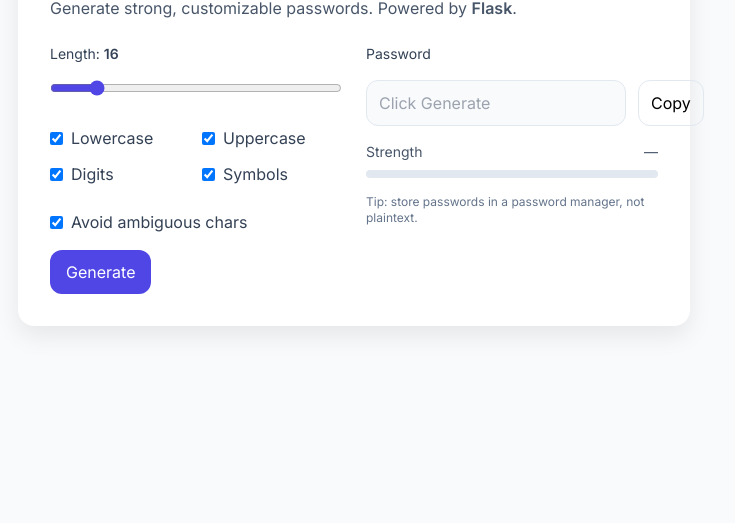
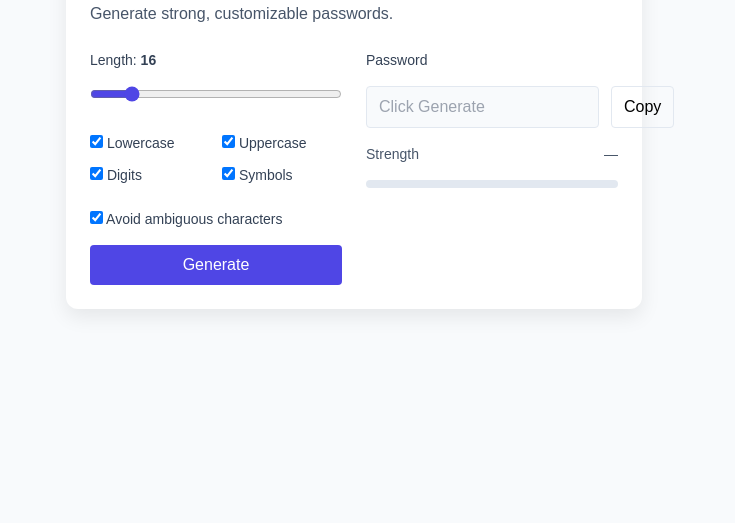
Before and after one commit to KPN-code/Password-generator, a plain HTML site: page index.html in a window 1280 px wide. Shown: the part 277-800 px from the top of the page, without its empty margins (286-1021 px from the left). Drawn offline with nearby package versions, Linux system fonts and the light colour scheme.

Commit message:
Update index.html

```diff
--- a/index.html
+++ b/index.html
@@ -1,90 +1,66 @@
-<!DOCTYPE html> <!-- Määrittää dokumentin tyypiksi HTML5 -->
-<html lang="en"> <!-- Asettaa kielen englanniksi -->
+<!DOCTYPE html> <!-- Tyyppi -->
+<html lang="en"> <!-- Kieli -->
 <head>
-  <meta charset="utf-8" /> <!-- Määrittää merkistökoodauksen UTF-8 -->
-  <meta name="viewport" content="width=device-width, initial-scale=1" /> <!-- Responsiivisuus mobiilissa -->
-  <title>Password Generator</title> <!-- Sivun otsikko -->
-
-  <!-- Fontin esilataus ja Google Fonts Inter-tyyli -->
-  <link rel="preconnect" href="https://fonts.googleapis.com" />
-  <link rel="preconnect" href="https://fonts.gstatic.com" crossorigin />
-  <link href="https://fonts.googleapis.com/css2?family=Inter:wght@400;600&display=swap" rel="stylesheet" />
-
-  <!-- Tailwind CSS käyttöön -->
-  <script src="https://cdn.tailwindcss.com"></script>
-
-  <!-- Omat tyylit -->
+  <meta charset="utf-8" /> <!-- Merkkikoodaus -->
+  <meta name="viewport" content="width=device-width, initial-scale=1" /> <!-- Skaalaus -->
+  <title>Password Generator</title> <!-- Otsikko -->
+  <script src="https://cdn.tailwindcss.com"></script> <!-- Tyylit -->
   <style>
-    body { font-family: Inter, system-ui, -apple-system, Segoe UI, Roboto, Arial, sans-serif; } /* Fonttiperhe */
-    .card { box-shadow: 0 10px 25px rgba(0,0,0,.08); } /* Kortin varjostus */
-    .range { accent-color: #4f46e5; } /* Sliderin väri */
+    body { font-family: sans-serif; } /* Fontti */
+    .card { box-shadow: 0 8px 20px rgba(0,0,0,0.08); } /* Varjo */
+    .range { accent-color: #4f46e5; } /* Liukusäädin */
   </style>
 </head>
+<body class="bg-slate-50 min-h-screen flex items-center justify-center p-6"> <!-- Tausta -->
 
-<body class="bg-slate-50 min-h-screen flex items-center justify-center p-6"> <!-- Tausta ja keskitys -->
+  <main class="w-full max-w-xl"> <!-- Sisältö -->
+    <div class="card bg-white rounded-xl p-6"> <!-- Kortti -->
+      <h1 class="text-2xl font-semibold mb-2">Password Generator</h1> <!-- Otsikko -->
+      <p class="text-slate-600 mb-6">Generate strong, customizable passwords.</p> <!-- Kuvaus -->
 
-  <main class="w-full max-w-2xl">
-    <div class="card bg-white rounded-2xl p-6 md:p-8"> <!-- Pääkortti valkoisella taustalla -->
-      <h1 class="text-2xl md:text-3xl font-semibold tracking-tight mb-2">Password Generator</h1> <!-- Otsikko -->
-      <p class="text-slate-600 mb-6">Generate strong, customizable passwords. Powered by <span class="font-semibold">Flask</span>.</p> <!-- Kuvausteksti -->
+      <div class="grid md:grid-cols-2 gap-6"> <!-- Rivit -->
 
-      <div class="grid md:grid-cols-2 gap-6"> <!-- Kahden sarakkeen layout -->
+        <div class="space-y-4"> <!-- Asetukset -->
+          <label class="block text-sm text-slate-700">
+            Length: <span id="lenLabel" class="font-semibold">16</span> <!-- Pituus -->
+          </label>
+          <input id="length" class="w-full range" type="range" min="8" max="64" value="16" /> <!-- Liukusäädin -->
 
-        <!-- Vasemman puolen asetukset -->
-        <div class="space-y-4">
-          <!-- Salasanan pituus -->
-          <label class="block text-sm font-medium text-slate-700">
-            Length: <span id="lenLabel" class="font-semibold">16</span> <!-- Näyttää valitun pituuden -->
-          </label>
-          <input id="length" class="w-full range" type="range" min="8" max="64" value="16" /> <!-- Slider pituudelle -->
-
-          <!-- Valinnat mitä merkkejä salasanaan sisällytetään -->
-          <div class="grid grid-cols-2 gap-3 pt-2">
-            <label class="flex items-center gap-2 text-slate-700"><input id="lower" type="checkbox" checked> Lowercase</label> <!-- pienet kirjaimet -->
-            <label class="flex items-center gap-2 text-slate-700"><input id="upper" type="checkbox" checked> Uppercase</label> <!-- isot kirjaimet -->
-            <label class="flex items-center gap-2 text-slate-700"><input id="digits" type="checkbox" checked> Digits</label> <!-- numerot -->
-            <label class="flex items-center gap-2 text-slate-700"><input id="symbols" type="checkbox" checked> Symbols</label> <!-- symbolit -->
+          <div class="grid grid-cols-2 gap-3 pt-2 text-slate-700 text-sm"> <!-- Valinnat -->
+            <label><input id="lower" type="checkbox" checked> Lowercase</label> <!-- pienet -->
+            <label><input id="upper" type="checkbox" checked> Uppercase</label> <!-- isot -->
+            <label><input id="digits" type="checkbox" checked> Digits</label> <!-- numerot -->
+            <label><input id="symbols" type="checkbox" checked> Symbols</label> <!-- symbolit -->
           </div>
 
-          <!-- Vältetään vaikeasti erotettavia merkkejä (esim. O ja 0) -->
-          <label class="flex items-center gap-2 text-slate-700 pt-2">
-            <input id="avoid" type="checkbox" checked> Avoid ambiguous chars
+          <label class="text-slate-700 text-sm pt-2 block">
+            <input id="avoid" type="checkbox" checked> Avoid ambiguous characters <!-- epäselvät -->
           </label>
 
-          <!-- Luo salasana -nappi -->
-          <button id="generate" class="mt-4 w-full md:w-auto inline-flex items-center justify-center rounded-xl px-4 py-2.5 bg-indigo-600 text-white font-medium hover:bg-indigo-700 active:scale-[.99] transition">Generate</button>
+          <button id="generate" class="w-full mt-4 bg-indigo-600 hover:bg-indigo-700 text-white rounded px-4 py-2">Generate</button> <!-- Generointi -->
         </div>
 
-        <!-- Oikean puolen tulostus -->
-        <div class="space-y-4">
-          <label class="block text-sm font-medium text-slate-700">Password</label> <!-- Kentän otsikko -->
-
-          <!-- Salasana ja kopiointinappi -->
-          <div class="flex items-center gap-3">
-            <input id="password" type="text" readonly class="flex-1 rounded-xl border border-slate-200 px-3 py-2.5 bg-slate-50 focus:outline-none focus:ring-2 focus:ring-indigo-500" placeholder="Click Generate" />
-            <button id="copy" class="rounded-xl px-3 py-2.5 border border-slate-200 hover:bg-slate-100">Copy</button>
+        <div class="space-y-4"> <!-- Tuloste -->
+          <label class="block text-sm text-slate-700">Password</label> <!-- Kenttä -->
+          <div class="flex gap-3">
+            <input id="password" type="text" readonly class="flex-1 border border-slate-200 px-3 py-2 bg-slate-50 rounded" placeholder="Click Generate" /> <!-- Salasana -->
+            <button id="copy" class="border border-slate-200 px-3 py-2 rounded">Copy</button> <!-- Kopiointi -->
           </div>
 
-          <!-- Salasanan vahvuuden arviointi -->
-          <div>
-            <div class="flex items-center justify-between text-sm text-slate-600">
-              <span>Strength</span><span id="strengthLabel" class="font-medium">—</span> <!-- Vahvuuslabel -->
-            </div>
-            <div class="w-full h-2 bg-slate-200 rounded-full overflow-hidden mt-2"> <!-- Taustapalkki -->
-              <div id="bar" class="h-full bg-indigo-600" style="width:0%;"></div> <!-- Täyttöpalkki -->
-            </div>
+          <div class="text-sm text-slate-600 flex justify-between"> <!-- Vahvuus -->
+            <span>Strength</span><span id="strengthLabel">—</span> <!-- Vahvuusteksti -->
           </div>
+          <div class="w-full h-2 bg-slate-200 rounded"> <!-- Vahvuuspalkki -->
+            <div id="bar" class="h-full bg-indigo-600" style="width:0%"></div> <!-- Palkin täyttö -->
+          </div>
+        </div>
 
-          <!-- Vinkki käyttäjälle -->
-          <p class="text-xs text-slate-500">Tip: store passwords in a password manager, not plaintext.</p>
-        </div>
       </div>
     </div>
   </main>
 
-  <!-- JavaScript toiminnot -->
   <script>
-    // Haetaan kaikki elementit muuttujiin
+    // Elementit
     const els = {
       length: document.getElementById('length'),
       lenLabel: document.getElementById('lenLabel'),
@@ -100,31 +76,29 @@
       strengthLabel: document.getElementById('strengthLabel'),
     };
 
-    // Päivitetään pituuden numeroarvo labeliin
-    els.lenLabel.textContent = els.length.value;
-    els.length.addEventListener('input', () => (els.lenLabel.textContent = els.length.value));
+    els.length.addEventListener('input', () => {
+      els.lenLabel.textContent = els.length.value; // Päivitys
+    });
 
-    // Yksinkertainen salasanan vahvuuden arviointi
+    // Vahvuus
     function zxcvbnLite(pwd) {
       let score = 0;
       if (!pwd) return 0;
-      const sets = [/[a-z]/, /[A-Z]/, /[0-9]/, /[!@#$%^&*\-_=+?]/]; // tarkistettavat merkkityypit
-      score += Math.min(4, sets.reduce((acc, re) => acc + (re.test(pwd) ? 1 : 0), 0)); // lisätään pisteitä jos useita tyyppejä
-      score += Math.min(4, Math.floor(pwd.length / 4)); // lisätään pisteitä pituuden mukaan
-      const repeats = /(.)\1{2,}/.test(pwd) ? 1 : 0; // rangaistus toistuvista merkeistä
-      score -= repeats;
-      return Math.max(0, Math.min(8, score)); // palautetaan 0–8 pistettä
+      const sets = [/[a-z]/, /[A-Z]/, /[0-9]/, /[!@#$%^&*\-_=+?]/];
+      score += Math.min(4, sets.reduce((acc, re) => acc + (re.test(pwd) ? 1 : 0), 0));
+      score += Math.min(4, Math.floor(pwd.length / 4));
+      if (/(.)\1{2,}/.test(pwd)) score -= 1;
+      return Math.max(0, Math.min(8, score));
     }
 
-    // Näytetään visuaalisesti salasanan vahvuus
+    // Palkki
     function renderStrength(score) {
-      const pct = (score / 8) * 100;
-      els.bar.style.width = pct + '%';
       const labels = ['Very weak', 'Weak', 'Okay', 'Fair', 'Good', 'Strong', 'Very strong', 'Excellent', 'Elite'];
+      els.bar.style.width = (score / 8) * 100 + '%';
       els.strengthLabel.textContent = labels[Math.round(score)] || '—';
     }
 
-    // Lähettää pyynnön Flask-backendille uuden salasanan luomiseksi
+    // Generointi
     async function generate() {
       const payload = {
         length: Number(els.length.value),
@@ -136,7 +110,7 @@
       };
 
       try {
-        const res = await fetch("/api/generate", { // Pyytää POST:lla Flaskilta uutta salasanaa
+        const res = await fetch("/api/generate", {
           method: "POST",
           headers: { "Content-Type": "application/json" },
           body: JSON.stringify(payload),
@@ -144,27 +118,24 @@
         const data = await res.json();
         if (data.password) {
           els.password.value = data.password;
-          renderStrength(zxcvbnLite(data.password)); // Arvioi ja näyttää vahvuuden
+          renderStrength(zxcvbnLite(data.password)); // Näyttö
         } else {
           els.password.value = "Error: " + (data.error || "Unknown");
         }
-      } catch (err) {
-        els.password.value = "Server error"; // Näytetään virhe, jos pyyntö epäonnistui
+      } catch {
+        els.password.value = "Server error"; // Virhe
       }
     }
 
-    // Klikkaus generoi salasanan
-    els.generate.addEventListener('click', generate);
-
-    // Kopioi salasana leikepöydälle
-    els.copy.addEventListener('click', async () => {
+    els.generate.addEventListener('click', generate); // Klikki
+    els.copy.addEventListener('click', async () => { // Kopiointi
       if (!els.password.value) return;
       try {
-        await navigator.clipboard.writeText(els.password.value); // Moderni tapa kopioida
+        await navigator.clipboard.writeText(els.password.value);
         els.copy.textContent = 'Copied!';
-        setTimeout(() => (els.copy.textContent = 'Copy'), 1200);
-      } catch (_) {
-        els.password.select(); // Vanha varatapa
+        setTimeout(() => (els.copy.textContent = 'Copy'), 1000);
+      } catch {
+        els.password.select();
         document.execCommand('copy');
       }
     });
```
